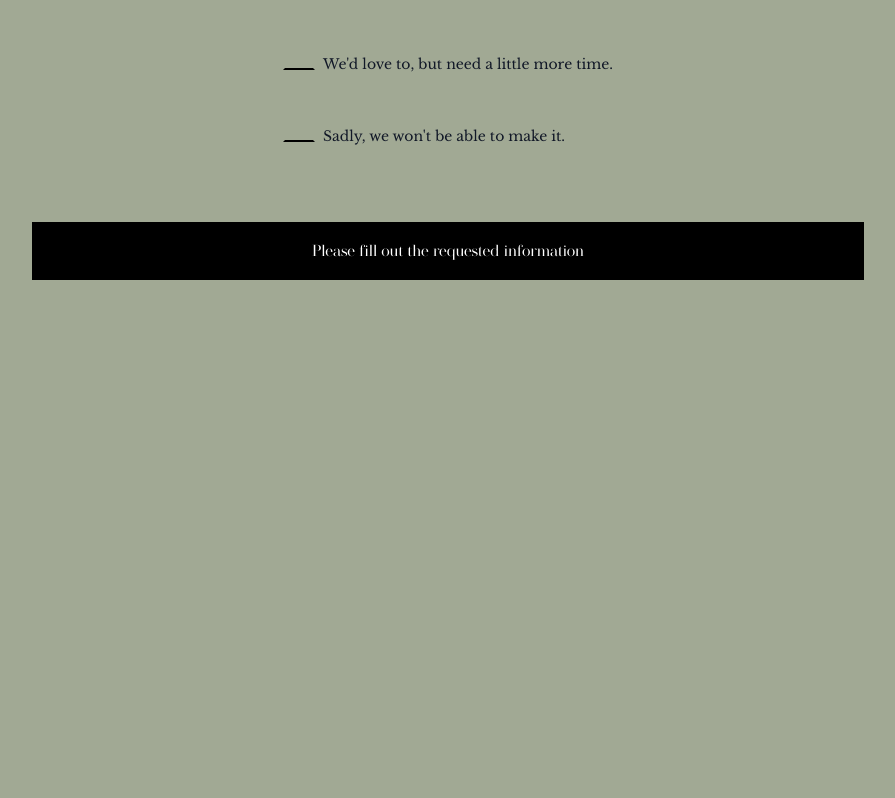
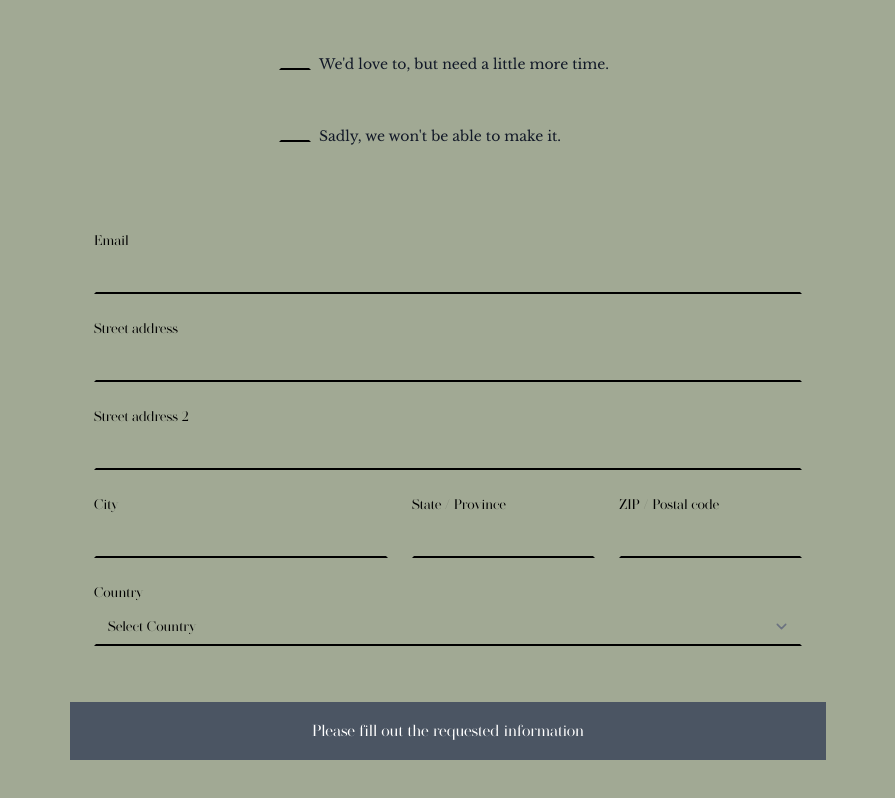
Before and after one commit to pjatx/save-the-date-widget, a Nuxt app: page / in a window 1280 px wide. Shown: the part 1006-1804 px from the top of the page, without its empty margins (192-1087 px from the left). Before the commit the page ends 1366 px from the top, so only its background shows below. Built offline with nearby package versions, Linux system fonts and the light colour scheme.

Commit message:
more fixes

```diff
--- a/components/RSVPIntent.vue
+++ b/components/RSVPIntent.vue
@@ -1,7 +1,9 @@
 <template>
   <div>
     <fieldset>
-      <div class="space-y-2 max-w-fit flex-col items-start mx-auto">
+      <div
+        class="space-y-2 max-w-fit flex-col items-start mx-auto options-container"
+      >
         <label
           v-for="option in options"
           :key="option.text"
@@ -28,10 +30,9 @@
             </div>
             <div class="text-sm">
               <p
-                id="server-size-1-label"
-                class="font-medium text-gray-900 leading-3"
+                class="rsvp-option font-medium text-gray-900 leading-3"
                 :class="{
-                  'text-black': formData.selectedOption == option.number,
+                  active: formData.selectedOption == option.number,
                 }"
               >
                 {{ option.text }}
@@ -39,20 +40,28 @@
             </div>
           </div>
         </label>
+        <p
+          v-if="
+            ($v.formData.selectedOption.$invalid &&
+              $v.formData.selectedOption.$dirty) ||
+            (uiState === 'submit clicked' &&
+              $v.formData.selectedOption.$invalid)
+          "
+          class="text-red-700 text-sm mt-2"
+        >
+          This field is required.
+        </p>
       </div>
 
       <div
         class="space-y-4 max-w-fit flex-col items-start mx-auto text-left mt-12"
       >
-        <div
-          v-show="formData.selectedOption != 3 && formData.selectedOption"
-          class="px-4 py-5 sm:p-6"
-        >
+        <div class="px-4 py-5 sm:p-6">
           <div class="md:grid md:grid-cols-2 md:gap-6">
             <div class="mt-5 md:mt-0 md:col-span-2">
               <form action="#" method="POST">
                 <div class="grid grid-cols-6 gap-6">
-                  <div v-show="!$route.query.email" class="col-span-12">
+                  <div class="col-span-12">
                     <label
                       for="street-address"
                       class="block text-sm font-medium text-black"
@@ -60,12 +69,23 @@
                     >
                     <input
                       id="email"
-                      v-model="email"
+                      v-model="$v.formData.email.$model"
                       type="text"
                       name="email"
                       autocomplete="email"
                       class="mt-1 block w-full sm:text-sm border-b-2 border-b-black bg-sage focus:ring-0 focus:border-none"
                     />
+                    <p
+                      v-if="
+                        ($v.formData.email.$invalid &&
+                          $v.formData.email.$dirty) ||
+                        (uiState === 'submit clicked' &&
+                          $v.formData.email.$invalid)
+                      "
+                      class="text-red-700 text-sm mt-2"
+                    >
+                      This field is required.
+                    </p>
                   </div>
 
                   <div class="col-span-12">
@@ -76,7 +96,7 @@
                     >
                     <input
                       id="street-address"
-                      v-model.lazy="$v.formData.streetAddress.$model"
+                      v-model="formData.streetAddress"
                       type="text"
                       name="street-address"
                       autocomplete="street-address"
@@ -84,10 +104,12 @@
                     />
                     <p
                       v-if="
-                        !$v.formData.streetAddress.required &&
-                        $v.formData.streetAddress.$dirty
+                        ($v.formData.streetAddress.$invalid &&
+                          $v.formData.streetAddress.$dirty) ||
+                        (uiState === 'submit clicked' &&
+                          $v.formData.streetAddress.$invalid)
                       "
-                      class="text-red-600"
+                      class="text-red-700 text-sm mt-2"
                     >
                       This field is required.
                     </p>
@@ -101,7 +123,7 @@
                     >
                     <input
                       id="street-address-2"
-                      v-model.lazy="$v.formData.streetAddress2.$model"
+                      v-model="$v.formData.streetAddress2.$model"
                       type="text"
                       name="street-address-2"
                       autocomplete="street-address-2"
@@ -117,7 +139,7 @@
                     >
                     <input
                       id="city"
-                      v-model.lazy="$v.formData.city.$model"
+                      v-model="$v.formData.city.$model"
                       type="text"
                       name="city"
                       autocomplete="address-level2"
@@ -125,10 +147,12 @@
                     />
                     <p
                       v-if="
-                        !$v.formData.city.required &&
-                        $v.formData.streetAddress.$dirty
+                        ($v.formData.city.$invalid &&
+                          $v.formData.city.$dirty) ||
+                        (uiState === 'submit clicked' &&
+                          $v.formData.city.$invalid)
                       "
-                      class="text-red-600"
+                      class="text-red-700 text-sm mt-2"
                     >
                       This field is required.
                     </p>
@@ -142,7 +166,7 @@
                     >
                     <input
                       id="region"
-                      v-model.lazy="$v.formData.region.$model"
+                      v-model="$v.formData.region.$model"
                       type="text"
                       name="region"
                       autocomplete="address-level1"
@@ -150,10 +174,12 @@
                     />
                     <p
                       v-if="
-                        !$v.formData.region.required &&
-                        $v.formData.streetAddress.$dirty
+                        ($v.formData.region.$invalid &&
+                          $v.formData.region.$dirty) ||
+                        (uiState === 'submit clicked' &&
+                          $v.formData.region.$invalid)
                       "
-                      class="text-red-600"
+                      class="text-red-700 text-sm mt-2"
                     >
                       This field is required.
                     </p>
@@ -167,7 +193,7 @@
                     >
                     <input
                       id="postal-code"
-                      v-model.lazy="$v.formData.postalCode.$model"
+                      v-model="$v.formData.postalCode.$model"
                       type="text"
                       name="postal-code"
                       autocomplete="postal-code"
@@ -175,10 +201,12 @@
                     />
                     <p
                       v-if="
-                        !$v.formData.postalCode.required &&
-                        $v.formData.streetAddress.$dirty
+                        ($v.formData.postalCode.$invalid &&
+                          $v.formData.postalCode.$dirty) ||
+                        (uiState === 'submit clicked' &&
+                          $v.formData.postalCode.$invalid)
                       "
-                      class="text-red-600"
+                      class="text-red-700 text-sm mt-2"
                     >
                       This field is required.
                     </p>
@@ -192,24 +220,26 @@
                     >
                     <select
                       id="country"
-                      v-model.lazy="$v.formData.country.$model"
+                      v-model="$v.formData.country.$model"
                       name="country"
                       autocomplete="country-name"
                       class="mt-1 block w-full py-2 px-3 border border-b-black focus:outline-none sm:text-sm bg-sage focus:ring-0 focus:border-none"
                     >
-                      <p
-                        v-if="
-                          !$v.formData.country.required &&
-                          $v.formData.streetAddress.$dirty
-                        "
-                        class="text-red-600"
-                      >
-                        This field is required.
-                      </p>
                       <option :value="null" disabled>Select Country</option>
                       <option>United States</option>
                       <option>Germany</option>
                     </select>
+                    <p
+                      v-if="
+                        ($v.formData.country.$invalid &&
+                          $v.formData.country.$dirty) ||
+                        (uiState === 'submit clicked' &&
+                          $v.formData.country.$invalid)
+                      "
+                      class="text-red-700 text-sm mt-2"
+                    >
+                      This field is required.
+                    </p>
                   </div>
                 </div>
               </form>
@@ -219,7 +249,7 @@
 
         <div class="submit-container">
           <div
-            v-if="(formTouched && uiState === 'submit clicked') || errors"
+            v-if="uiState === 'submit clicked' && $v.$invalid"
             class="rounded-md bg-red-200 p-4"
           >
             <div class="flex">
@@ -241,27 +271,31 @@
 
               <div class="ml-3">
                 <div class="text-sm text-red-800">
-                  <p v-if="errors">The form above has errors</p>
-                  <p v-else-if="formTouched && uiState === 'submit clicked'">
-                    Looks like the form is empty! Please fill out the required
-                    fields and try again.
+                  <p>
+                    Oops! Looks like you missed something above. Make sure you
+                    filled out the whole form.
                   </p>
                 </div>
               </div>
             </div>
           </div>
+          <button
+            type="button"
+            class="w-full inline-flex items-center justify-center my-4 px-4 py-4 border border-transparent text-base font-medium text-white bg-black text-center hover:bg-gray-900"
+            :class="{
+              'bg-gray-600 text-black hover:bg-gray-600': !ableToSubmit,
+            }"
+            @click.prevent="submitForm"
+          >
+            {{
+              ableToSubmit
+                ? 'Submit'
+                : 'Please fill out the requested information'
+            }}
+          </button>
         </div>
       </div>
     </fieldset>
-    <button
-      type="button"
-      class="w-full inline-flex items-center justify-center my-4 px-4 py-4 border border-transparent text-base font-medium text-white bg-black text-center hover:bg-gray-900 disabled:bg-gray-600"
-      @click.prevent="submitForm"
-    >
-      {{
-        ableToSubmit ? 'Submit' : 'Please fill out the requested information'
-      }}
-    </button>
   </div>
 </template>
 
@@ -288,7 +322,6 @@ export default {
           text: "Sadly, we won't be able to make it.",
         },
       ],
-      email: null,
       formData: {
         // selectedOption: 1,
         // streetAddress: '2310 Indian Trl',
@@ -298,6 +331,7 @@ export default {
         // postalCode: '78703',
         // country: 'United States'
         selectedOption: null,
+        email: null,
         streetAddress: null,
         streetAddress2: null,
         city: null,
@@ -312,27 +346,37 @@ export default {
     formData: {
       selectedOption: {
         required,
+        $autoDirty: true,
+      },
+      email: {
+        required,
+        $autoDirty: true,
       },
       streetAddress: {
         required,
         minLength: minLength(2),
+        $autoDirty: true,
       },
       streetAddress2: {},
       city: {
         required,
         minLength: minLength(2),
+        $autoDirty: true,
       },
       region: {
         required,
         minLength: minLength(2),
+        $autoDirty: true,
       },
       postalCode: {
         required,
         minLength: minLength(2),
+        $autoDirty: true,
       },
       country: {
         required,
         minLength: minLength(2),
+        $autoDirty: true,
       },
     },
   },
@@ -344,10 +388,7 @@ export default {
       return this.$v.formData.$anyError
     },
     ableToSubmit() {
-      return (
-        (!this.errors && !this.$v.$invalid) ||
-        this.formData.selectedOption === 3
-      )
+      return !this.errors && !this.$v.$invalid
     },
     endpoint() {
       return 'https://rsvp-handler.plj.workers.dev'
@@ -362,20 +403,15 @@ export default {
     },
     async submitForm() {
       this.uiState = 'submit clicked'
-      if (this.errors === false && this.formTouched === false) {
+      if (this.$v.$invalid === false) {
         // this is where you send the responses
-
-        const formData = this.formData
-        formData.email = this.$route.query.email
-          ? this.$route.query.email
-          : this.email
 
         const data = JSON.stringify(this.formData)
 
         try {
           const response = await axios.post(this.endpoint, data)
           this.posts = response.data
-          // this.$router.push({ path: '/thank-you'})
+          this.$router.push({ path: '/thank-you' })
         } catch (e) {
           this.errors.push(e)
         }
@@ -385,6 +421,7 @@ export default {
     },
     async checkExistingResponse() {
       if (this.$route.query.email) {
+        this.formData.email = this.$route.query.email
         const data = { email: this.$route.query.email }
         const dj = JSON.stringify(data)
 
@@ -415,6 +452,16 @@ export default {
   }
 }
 
+.rsvp-option {
+  &.active {
+    font-weight: bold;
+  }
+}
+
+.options-container {
+  min-width: 386px;
+}
+
 .border-b-black {
   border: transparent;
   border: 2px transparent solid;
```
